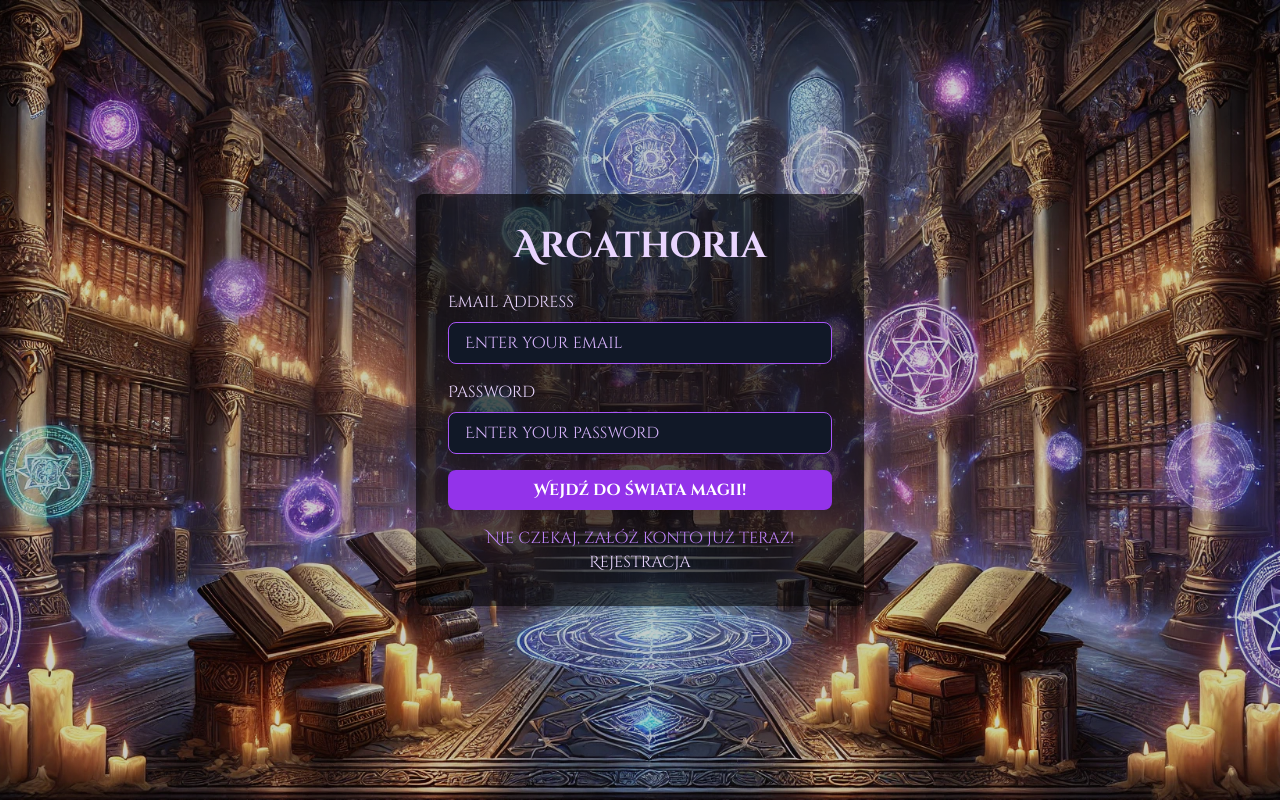
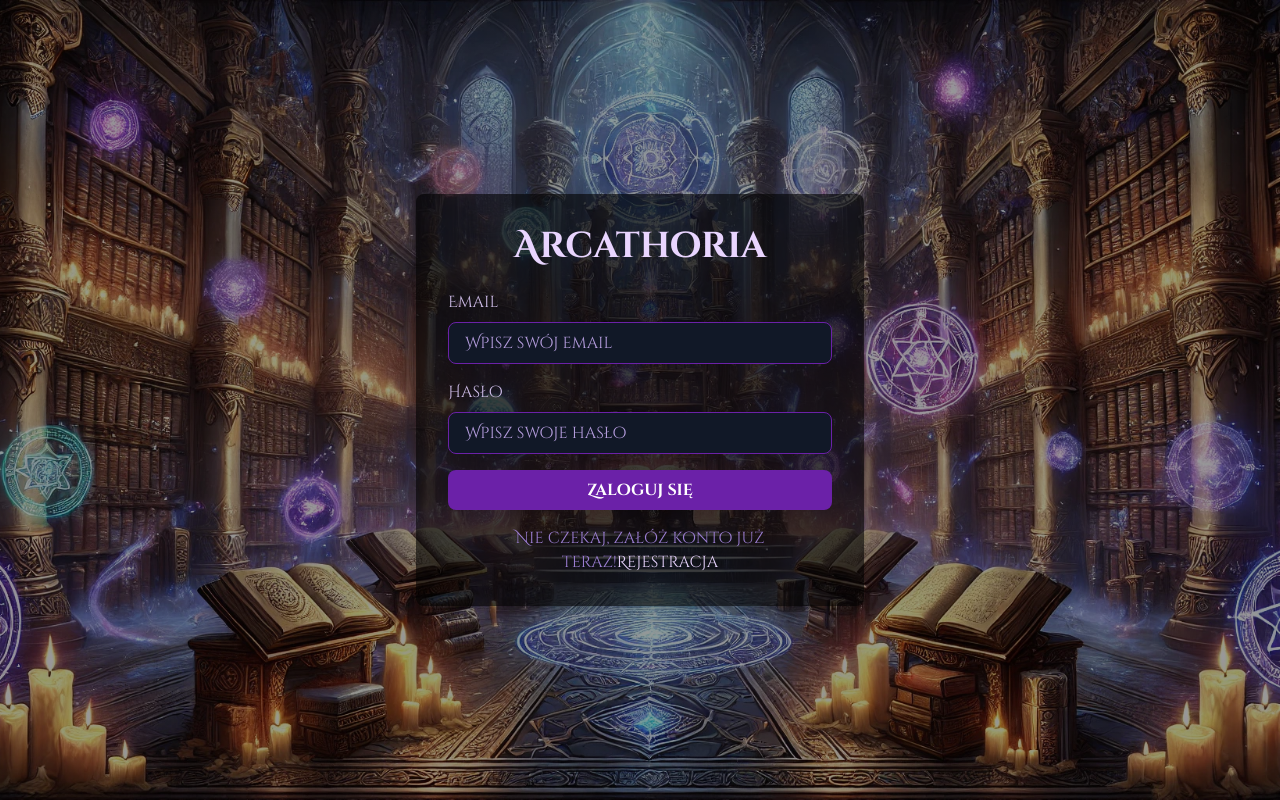
Before and after one commit to KrzychuuWEB/arcathoria-client, a React (Vite) app: page / in a window 1280 px wide. Built offline with nearby package versions, Linux system fonts and the light colour scheme.

Commit message:
Update login form and add favicon and create color palette and install formik, yup, react-router-dom

```diff
--- a/index.html
+++ b/index.html
@@ -2,7 +2,7 @@
 <html lang="pl">
 <head>
     <meta charset="UTF-8"/>
-    <!--    <link rel="icon" type="image/svg+xml" href="/favicon.svg" />-->
+    <link rel="icon" type="image/svg+xml" href="/favicon.png"/>
     <meta name="viewport" content="width=device-width, initial-scale=1.0"/>
     <title>Arcathoria: The spellforge - dołącz do grona graczy i zacznij władać potężną magią!</title>
 </head>
--- a/package.json
+++ b/package.json
@@ -10,9 +10,12 @@
     "preview": "vite preview"
   },
   "dependencies": {
+    "formik": "^2.4.6",
+    "prop-types": "^15.8.1",
     "react": "^18.3.1",
     "react-dom": "^18.3.1",
-    "react-router-dom": "^7.1.1"
+    "react-router-dom": "^7.1.1",
+    "yup": "^1.6.1"
   },
   "devDependencies": {
     "@eslint/js": "^9.17.0",
--- /dev/null
+++ b/src/components/buttons/default.jsx
@@ -0,0 +1,18 @@
+import PropTypes from "prop-types";
+
+const DefaultButton = ({children, ...props}) => {
+    return (
+        <button
+            className="w-full bg-arcane-purple hover:bg-arcane-purple-700 text-white font-bold py-2 px-4 rounded-lg transition duration-300 ease-in-out"
+            {...props}
+        >
+            {children}
+        </button>
+    );
+};
+
+DefaultButton.propTypes = {
+    children: PropTypes.node.isRequired,
+}
+
+export default DefaultButton;
--- /dev/null
+++ b/src/components/fields/default.jsx
@@ -0,0 +1,42 @@
+import PropTypes from "prop-types";
+
+const DefaultTextField = ({formik, placeholder, name, type = "text", label}) => {
+    return (
+        <div className="mb-4">
+            <label className="block text-arcane-purple-200 font-medium mb-2" htmlFor={name}>
+                {label}
+            </label>
+            <input
+                onChange={formik.handleChange}
+                onBlur={formik.handleBlur}
+                value={formik.values[name]}
+                name={name}
+                type={type}
+                id={name}
+                placeholder={placeholder}
+                className="w-full px-4 py-2 border border-arcane-purple rounded-lg bg-gray-900 text-purple-100 placeholder-arcane-purple-300 focus:outline-none focus:ring-2 focus:ring-arcane-purple-700"
+            />
+            {formik.touched[name] && formik.errors[name] ? (
+                <div className="flex items-center mt-2 text-red-500 text-sm">
+                    <svg className="w-5 h-5 mr-2 text-red-500" fill="none" stroke="currentColor" viewBox="0 0 24 24"
+                         xmlns="http://www.w3.org/2000/svg">
+                        <path strokeLinecap="round" strokeLinejoin="round" strokeWidth="2"
+                              d="M18.364 5.636a9 9 0 11-12.728 0 9 9 0 0112.728 0z"/>
+                        <path strokeLinecap="round" strokeLinejoin="round" strokeWidth="2" d="M12 8v4m0 4h.01"/>
+                    </svg>
+                    {formik.errors[name]}
+                </div>
+            ) : null}
+        </div>
+    );
+};
+
+DefaultTextField.propTypes = {
+    formik: PropTypes.object.isRequired,
+    placeholder: PropTypes.string,
+    name: PropTypes.string,
+    type: PropTypes.string,
+    label: PropTypes.string.isRequired,
+}
+
+export default DefaultTextField;
--- a/src/global.css
+++ b/src/global.css
@@ -1,4 +1,4 @@
-@import url('https://fonts.googleapis.com/css2?family=Cinzel+Decorative:wght@400;700&display=swap');
+@import url('https://fonts.googleapis.com/css2?family=Cinzel+Decorative:wght@400;700&family=Merriweather:wght@300;400;700&display=swap');
 
 @tailwind base;
 @tailwind components;
--- /dev/null
+++ b/src/views/login/form.jsx
@@ -0,0 +1,51 @@
+import {useFormik} from "formik";
+import * as Yup from 'yup';
+import DefaultButton from "../../components/buttons/default.jsx";
+import DefaultTextField from "../../components/fields/default.jsx";
+
+const validationSchema = Yup.object({
+    email: Yup.string().email('Nieprawidłowy email').required('Email jest wymagany'),
+    password: Yup.string().min(6, 'Hasło musi mieć co najmniej 6 znaków').required('Hasło jest wymagane'),
+});
+
+const LoginPageForm = () => {
+    const formik = useFormik({
+        initialValues: {
+            email: "",
+            password: "",
+        },
+        validationSchema: validationSchema,
+        onSubmit: (values, {setSubmitting}) => {
+            console.log(values);
+            setSubmitting(false);
+        }
+    })
+
+    return (
+        <form className="mt-6" autoComplete="off" onSubmit={formik.handleSubmit}>
+            <DefaultTextField
+                formik={formik}
+                label="Email"
+                name="email"
+                placeholder="Wpisz swój email"
+            />
+
+            <DefaultTextField
+                formik={formik}
+                label="Hasło"
+                name="password"
+                type="password"
+                placeholder="Wpisz swoje hasło"
+            />
+
+            <DefaultButton
+                disabled={formik.isSubmitting}
+                type="submit"
+            >
+                Zaloguj się
+            </DefaultButton>
+        </form>
+    );
+};
+
+export default LoginPageForm;
--- a/src/views/login/index.jsx
+++ b/src/views/login/index.jsx
@@ -1,3 +1,5 @@
+import LoginPageForm from "./form.jsx";
+
 const LoginPage = () => {
 
     return (
@@ -5,39 +7,12 @@ const LoginPage = () => {
             className="flex items-center justify-center min-h-screen bg-arcathoria-default bg-cover bg-center">
             <div className="bg-black bg-opacity-60 p-8 rounded-lg shadow-md w-full max-w-md">
                 <h1 className="text-4xl font-extrabold text-center text-purple-200 font-magic">Arcathoria</h1>
-                <form className="mt-6" autoComplete="off">
-                    <div className="mb-4">
-                        <label className="block text-purple-200 font-medium mb-2" htmlFor="email">
-                            Email Address
-                        </label>
-                        <input
-                            type="email"
-                            id="email"
-                            placeholder="Enter your email"
-                            className="w-full px-4 py-2 border border-purple-500 rounded-lg bg-gray-900 text-purple-100 placeholder-purple-300 focus:outline-none focus:ring-2 focus:ring-purple-500"
-                        />
-                    </div>
-                    <div className="mb-4">
-                        <label className="block text-purple-200 font-medium mb-2" htmlFor="password">
-                            Password
-                        </label>
-                        <input
-                            type="password"
-                            id="password"
-                            placeholder="Enter your password"
-                            className="w-full px-4 py-2 border border-purple-500 rounded-lg bg-gray-900 text-purple-100 placeholder-purple-300 focus:outline-none focus:ring-2 focus:ring-purple-500"
-                        />
-                    </div>
-                    <button
-                        type="submit"
-                        className="w-full bg-purple-600 hover:bg-purple-700 text-white font-bold py-2 px-4 rounded-lg transition duration-300 ease-in-out"
-                    >
-                        Wejdź do świata magii!
-                    </button>
-                </form>
-                <p className="text-center text-purple-400 mt-4">
-                    Nie czekaj, załóż konto już teraz! <a href="#"
-                                                          className="text-purple-200 hover:underline">Rejestracja</a>
+
+                <LoginPageForm/>
+
+                <p className="text-center text-arcane-purple-400 mt-4">
+                    Nie czekaj, załóż konto już teraz!
+                    <a href="#" className="text-purple-200 hover:underline">Rejestracja</a>
                 </p>
             </div>
         </div>
--- a/tailwind.config.js
+++ b/tailwind.config.js
@@ -7,7 +7,33 @@ export default {
     theme: {
         extend: {
             backgroundImage: {
-                'arcathoria-default': "linear-gradient(rgba(0, 0, 0, 0.2), rgba(0, 0, 0, 0.2)), url('/src/assets/background.png')",
+                'arcathoria-default': "linear-gradient(rgba(0, 0, 0, 0.4), rgba(0, 0, 0, 0.4)), url('/src/assets/background.png')",
+            },
+            fontFamily: {
+                magic: ['Cinzel Decorative', 'serif'],
+                body: ['Merriweather', 'serif'],
+            },
+            colors: {
+                'arcane-purple': {
+                    DEFAULT: '#6B21A8',
+                    100: '#EADFF5',
+                    200: '#D0BEEA',
+                    300: '#B69EDF',
+                    400: '#9D7FD4',
+                    500: '#854FCC',
+                    600: '#6B21A8',
+                    700: '#58178E',
+                    800: '#451075',
+                    900: '#320A5B',
+                },
+                'arcane-purple-500': '#6B21A8',
+                'mystic-blue': '#1E3A8A',
+                'golden-glow': '#FFD700',
+                'dark-shadow': '#0F172A',
+                'turquoise-magic': '#0BC5EA',
+                'illusion-pink': '#FF69B4',
+                'fire-red': '#B91C1C',
+                'ice-blue': '#3B82F6',
             },
         },
     },
```
Also changed, not shown: public/favicon.png (added), 1 other file (tests, documents, lock files or other folders).
